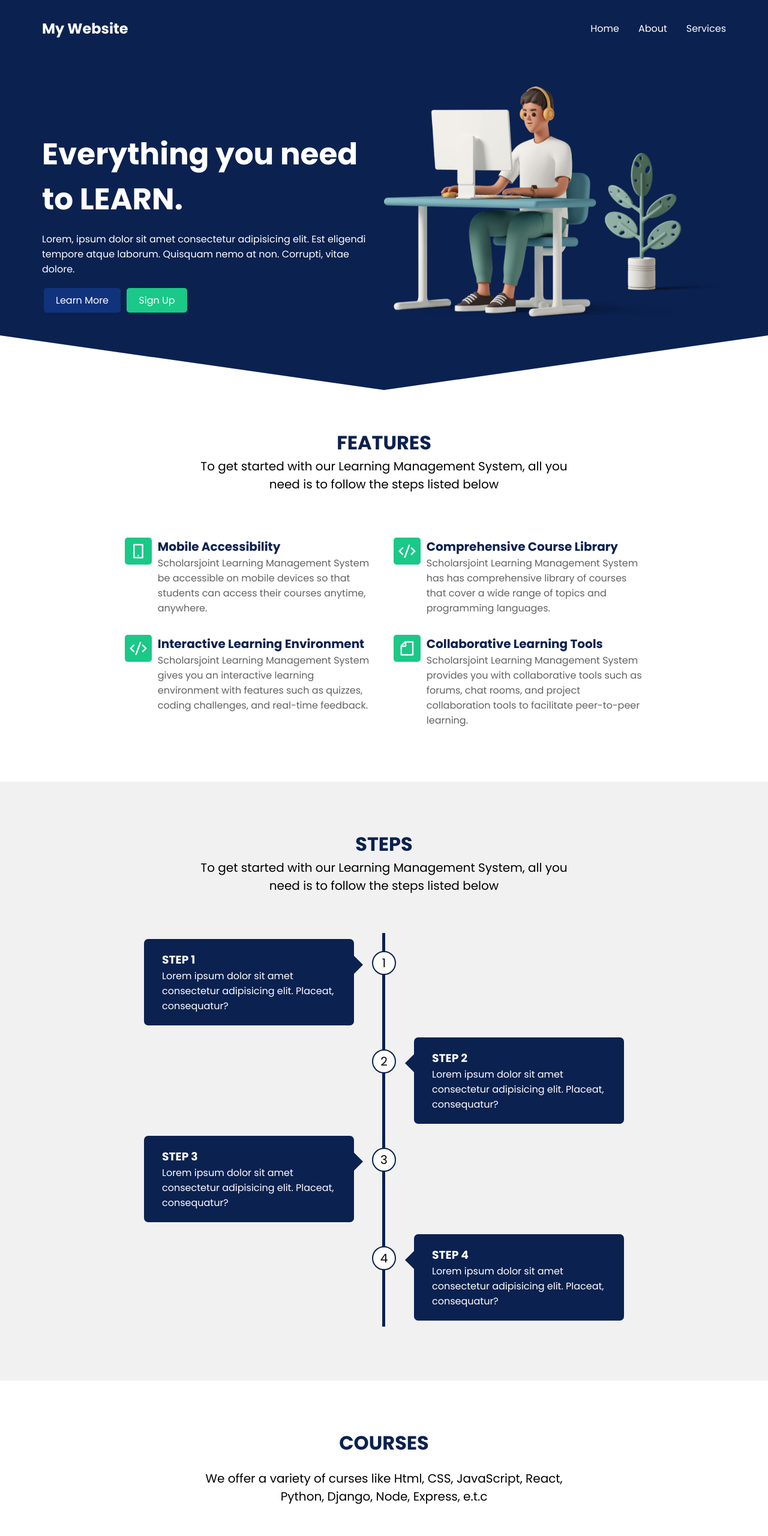
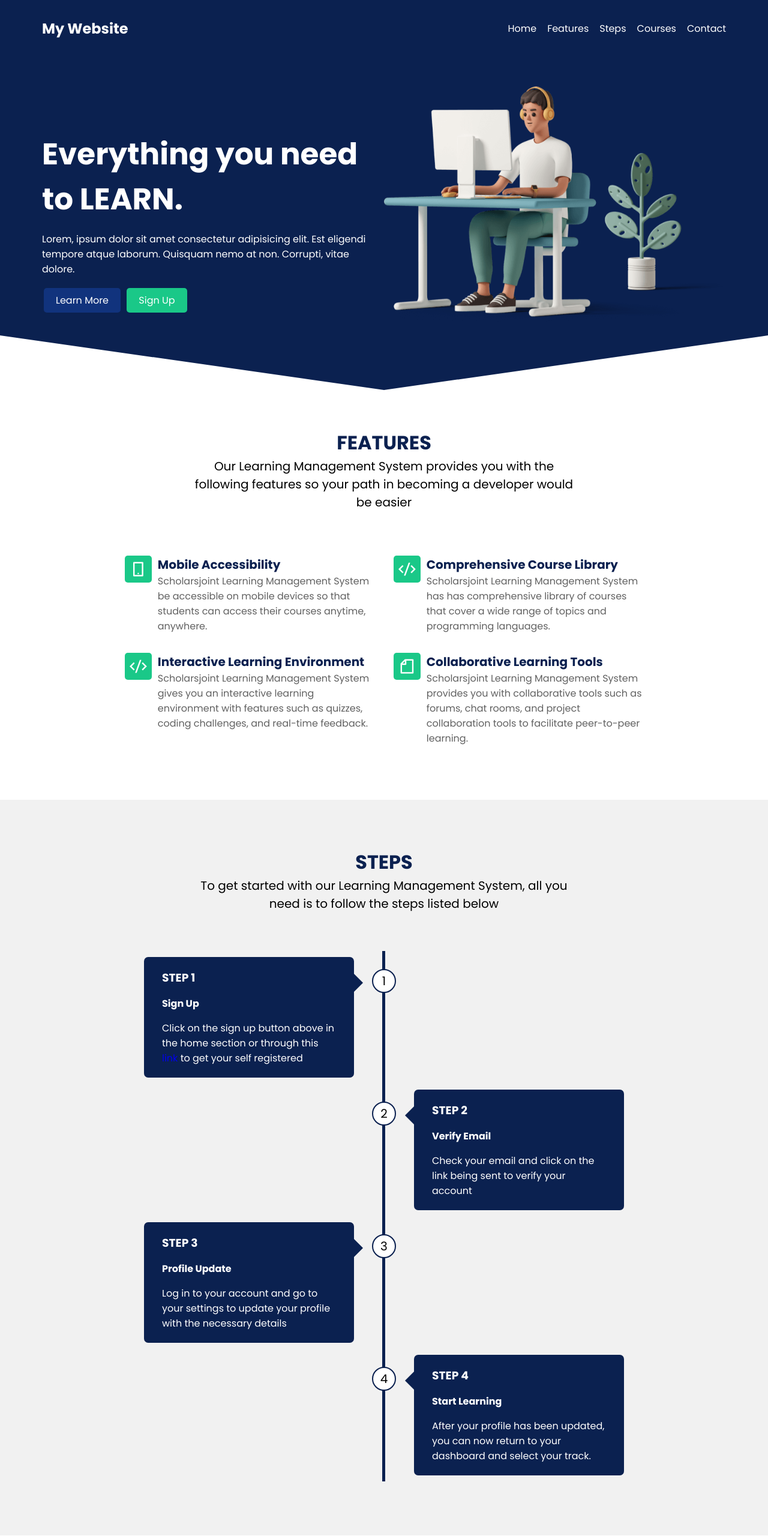
Before and after one commit to Franklin-raph/scholarjoint-LMS-Client, a plain HTML site: page index.html in a window 1280 px wide. Shown: the top 2560 px of the page at 60% size. Drawn offline with nearby package versions, Linux system fonts and the light colour scheme; a web font is replaced by a local one.

Commit message:
added an update

```diff
--- a/index.html
+++ b/index.html
@@ -24,9 +24,11 @@
                     <span></span>
                 </div>
                 <ul class="navLinks">
-                    <li><a href="#">Home</a></li>
-                    <li class="mx-2"><a href="#">About</a></li>
-                    <li><a href="#">Services</a></li>
+                    <li><a href="/">Home</a></li>
+                    <li><a href="#features">Features</a></li>
+                    <li><a href="#timeSection">Steps</a></li>
+                    <li><a href="#courses">Courses</a></li>
+                    <li><a href="#contact">Contact</a></li>
                 </ul>
             </nav>
 
@@ -50,7 +52,7 @@
 
     <section id="features">
         <h1>Features</h1>
-        <p class="featuresParagraph">To get started with our Learning Management System, all you need is to follow the steps listed below</p>
+        <p class="featuresParagraph">Our Learning Management System provides you with the following features so your path in becoming a developer would be easier</p>
         <div class="featuresContainer">
             <div class="feature">
                 <i class="ri-smartphone-line"></i>
@@ -94,8 +96,11 @@
                 <div class="number">1</div>
                 <div class="text-box">
                     <h3>STEP 1</h3>
+                    <h4 class="my-1">
+                        Sign Up
+                    </h4>
                     <p>
-                        Lorem ipsum dolor sit amet consectetur adipisicing elit. Placeat, consequatur?
+                        Click on the sign up button above in the home section or through this <a href="#">link</a> to get your self registered
                     </p>
                     <span class="left-container-arrow"></span>
                 </div>
@@ -105,8 +110,11 @@
                 <div class="number">2</div>
                 <div class="text-box">
                     <h3>STEP 2</h3>
+                    <h4 class="my-1">
+                        Verify Email
+                    </h4>
                     <p>
-                        Lorem ipsum dolor sit amet consectetur adipisicing elit. Placeat, consequatur?
+                        Check your email and click on the link being sent to verify your account
                     </p>
                     <span class="right-container-arrow"></span>
                 </div>
@@ -116,8 +124,11 @@
                 <div class="number">3</div>
                 <div class="text-box">
                     <h3>STEP 3</h3>
+                    <h4 class="my-1">
+                        Profile Update
+                    </h4>
                     <p>
-                        Lorem ipsum dolor sit amet consectetur adipisicing elit. Placeat, consequatur?
+                        Log in to your account and go to your settings to update your profile with the necessary details
                     </p>
                     <span class="left-container-arrow"></span>
                 </div>
@@ -127,8 +138,11 @@
                 <div class="number">4</div>
                 <div class="text-box">
                     <h3>STEP 4</h3>
+                    <h4 class="my-1">
+                        Start Learning
+                    </h4>
                     <p>
-                        Lorem ipsum dolor sit amet consectetur adipisicing elit. Placeat, consequatur?
+                        After your profile has been updated, you can now return to your dashboard and select your track.
                     </p>
                     <span class="right-container-arrow"></span>
                 </div>
@@ -363,7 +377,7 @@
         </div>
     </section>
 
-    <footer>
+    <footer id="contact">
         <div>
             <p>Copyright &copy; <script>document.writeln(new Date().getFullYear())</script> </p>
             <p>A product of <a href="https://www.scholarsjoint.com.ng/"> scholarsjoint.com.ng  </a></p>
--- a/scss/sections/_counter.scss
+++ b/scss/sections/_counter.scss
@@ -4,7 +4,7 @@
     justify-content: space-between;
     align-items: center;
     background: linear-gradient(rgba(0, 0, 0, 0.8), rgba(0, 0, 0, 0.8)),
-    url('/images/codingbanner.jpg');
+    url('/images/images.jpg');
     background-position: center;
     background-attachment: fixed;
     background-size: cover;
--- a/scss/sections/_hero.scss
+++ b/scss/sections/_hero.scss
@@ -26,6 +26,7 @@
 
     ul{
         display: flex;
+        gap: 18px;
     }
 
     li{
```
Also changed, not shown: css/index.css, images/download1.jpg (renamed from images/download (1).jpg), 1 other file.
